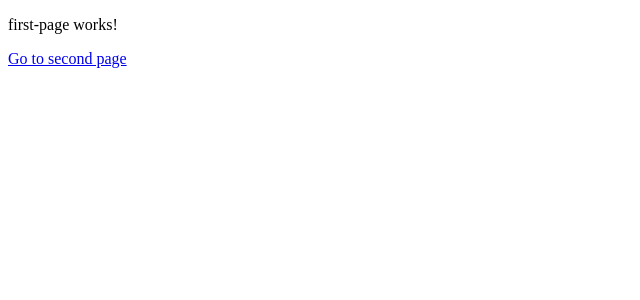
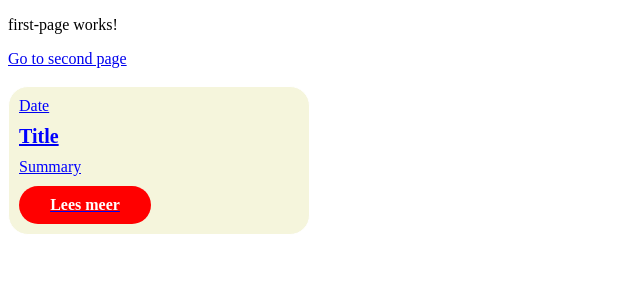
Before and after one commit to janjoosse/button-repro-app, an Angular app: page / in a window 1280 px wide. Shown: the top 300 px of the page, without its empty margins (0-640 px from the left). Built offline with nearby package versions, Linux system fonts and the light colour scheme.

Commit message:
More like current card

```diff
--- a/src/app/first-page/first-page.component.html
+++ b/src/app/first-page/first-page.component.html
@@ -1,2 +1,22 @@
 <p>first-page works!</p>
 <a [routerLink]="['/second']">Go to second page</a>
+<br/>
+<br/>
+<a [routerLink]="['/second']" routerLinkActive="active">
+    <div class="app-event-card">
+        <div class="app-event-card__text-wrapper">
+            <div class="app-event-card__text-wrapper__text">
+                <span>Date</span>
+                <span class="app-event-card__text-wrapper__text__title">
+                    Title
+                </span>
+                <span class="app-event-card__text-wrapper__text__summary">
+                    Summary
+                </span>
+            </div>
+            <div class="app-event-card__text-wrapper__button">
+                Lees meer
+            </div>
+        </div>
+    </div>
+</a>
--- a/src/app/first-page/first-page.component.scss
+++ b/src/app/first-page/first-page.component.scss
@@ -0,0 +1,67 @@
+.app-event-card {
+    border-radius: 20px;
+    background-color: beige;
+    width: 300px;
+    display: flex;
+    flex-flow: column;
+    grid-template-columns: 1fr;
+    height: 100%;
+    text-wrap: balance;
+    overflow: hidden;
+    border: 1px white solid;
+
+    &__image {
+        width: 100%;
+        height: 180px;
+        min-height: 180px;
+        object-fit: cover;
+    }
+
+    &__text-wrapper {
+        padding: 10px;
+        display: flex;
+        gap: 10px;
+        flex-flow: column;
+        justify-content: space-between;
+        height: 100%;
+
+        &__text {
+            justify-content: start;
+            align-items: start;
+            display: grid;
+            gap: 10px;
+            text-wrap: wrap;
+            color: blue;
+
+            &__title {
+                font-weight: bold;
+                font-size: 20px;
+            }
+
+            &__summary {
+                white-space: nowrap;
+                text-overflow: ellipsis;
+                overflow: hidden;
+
+                @supports (-webkit-line-clamp: 4) {
+                    overflow: hidden;
+                    text-overflow: ellipsis;
+                    white-space: initial;
+                    display: -webkit-box;
+                    -webkit-line-clamp: 4;
+                    -webkit-box-orient: vertical;
+                }
+            }
+        }
+
+        &__button {
+            width: 40%;
+            padding: 10px;
+            background-color: red;
+            border-radius: 20px;
+            color: white;
+            text-align: center;
+            font-weight: bold;
+        }
+    }
+}
```
